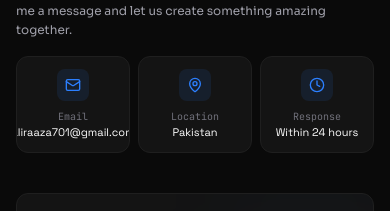
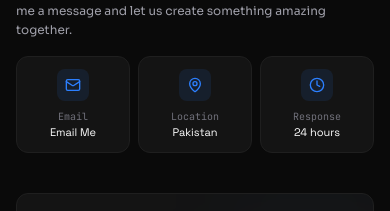
Before and after one commit to AliRaza-121/ali-portfolio, a Next.js app: page / in a window 390 px wide. Shown: the part 4923-5134 px from the top of the page. Built offline with nearby package versions, Linux system fonts and the light colour scheme.

Commit message:
Fixed contact info responsive on mobile

```diff
--- a/components/sections/Contact.jsx
+++ b/components/sections/Contact.jsx
@@ -22,18 +22,21 @@ const contactInfo = [
     icon: <Mail className="w-4 h-4 sm:w-5 sm:h-5 text-blue-500" />,
     label: "Email",
     value: "aliraaza701@gmail.com",
-    href: "aliraaza701@gmail.com",
+    shortValue: "Email Me",
+    href: "mailto:aliraaza701@gmail.com",
   },
   {
     icon: <MapPin className="w-4 h-4 sm:w-5 sm:h-5 text-blue-500" />,
     label: "Location",
     value: "Pakistan",
+    shortValue: "Pakistan",
     href: null,
   },
   {
     icon: <Clock className="w-4 h-4 sm:w-5 sm:h-5 text-blue-500" />,
     label: "Response",
     value: "Within 24 hours",
+    shortValue: "24 hours",
     href: null,
   },
 ];
@@ -203,16 +206,17 @@ export default function Contact() {
                       <div>
                         <p
                           className="text-[10px] sm:text-xs text-zinc-500"
-                          style={{ fontFamily: "var(--font-mono)" }}
+                         style={{ fontFamily: "var(--font-mono)" }}
                         >
                           {info.label}
                         </p>
-                        <p
-                          className="text-[11px] sm:text-sm text-white"
-                          style={{ fontFamily: "var(--font-heading)" }}
-                        >
-                          {info.value}
-                        </p>
+                       <p
+  className="text-[11px] sm:text-sm text-white break-all sm:break-normal"
+  style={{ fontFamily: "var(--font-heading)" }}
+>
+  <span className="hidden sm:inline">{info.value}</span>
+  <span className="sm:hidden">{info.shortValue}</span>
+</p>
                       </div>
                     </div>
                   </div>
```
